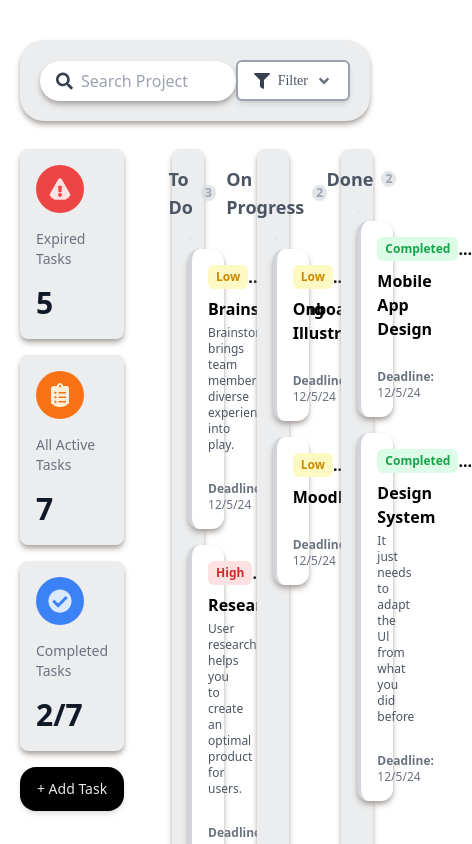
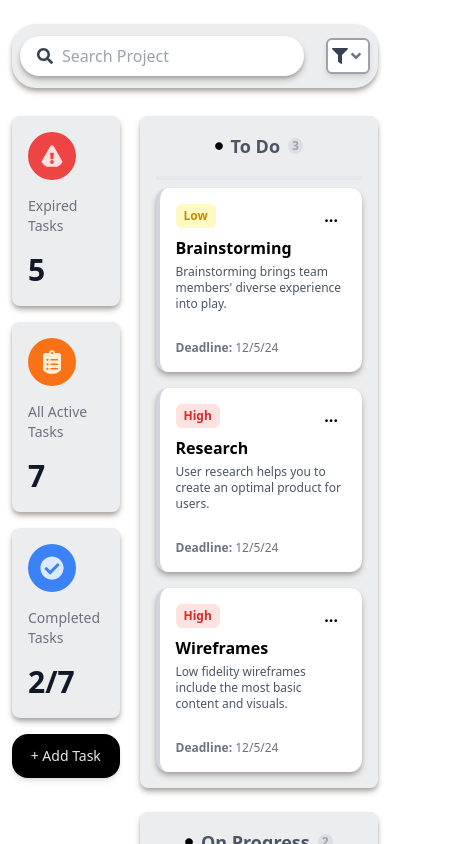
Before and after one commit to mohandwivedi01/task-manager, a React (Vite) app in the folder task-management/: page / in a window 390 px wide. Shown: the top 844 px of the page, 472 px wide, since content can reach past the window. Built offline with nearby package versions, Linux system fonts and the light colour scheme.

Commit message:
refactor: enhance layout and improve responsiveness in LandingPage component

```diff
--- a/task-management/src/components/LandingPage.jsx
+++ b/task-management/src/components/LandingPage.jsx
@@ -1,5 +1,5 @@
 import React, {useState} from "react";
-import { FaSearch, FaFilter, FaExclamationTriangle, FaClipboardList, FaCheckCircle, FaAngleDown, FaCircle } from "react-icons/fa";
+import { FaSearch, FaFilter, FaExclamationTriangle, FaClipboardList, FaCheckCircle, FaAngleDown, FaBars } from "react-icons/fa";
 import AddTask from "./AddTasks.jsx";
 import AssignedSuccessModal from "./AssignedSuccessModal.jsx";
 import CalendarModal from "./CalendarModel.jsx";
@@ -28,23 +28,24 @@ const LandingPage = () => {
   };
 
   return (
-    <div className="bg-white min-h-screen px-5 mt-10 mb-16">
+    <div className="bg-white min-h-screen px-3 mt-6 md:px-5 md:mt-10 mb-16">
       {/* Search & Filter */}
-      <div className="flex justify-between items-center bg-[#ECEDEE] px-5 py-5 rounded-3xl shadow-md shadow-stone-400 ">
+      <div className="flex w-full justify-between items-center bg-[#ECEDEE] py-3 px-2 md:px-5 md:py-5 rounded-3xl shadow-md shadow-stone-400 ">
         <div className="flex items-center bg-white rounded-full px-4 py-2 shadow-md shadow-stone-400 w-[284px]">
-          <FaSearch className="text-gray-700  h-[20px] w-[20px]" />
+          <FaSearch className="text-gray-700  lg:h-[20px] w-[20px]" />
           <input type="text" placeholder="Search Project" className="ml-2 outline-none w-full bg-white" />
         </div>
-        <button className="flex text-gray-600 items-center bg-white px-4 py-2 rounded-md shadow-md border-gray-400 border-2">
-          <FaFilter className="mr-2 text-gray-700 h-[16px] w-[16px]" />
-          <span className="font-[poppin] text-[14px]">Filter</span>
-          <FaAngleDown className="ml-2 text-gray-500  h-[16px] w-[16px]" />
+        <button className="flex text-gray-600 items-center bg-white px-1 md:px-4 py-2 ml-3 rounded-md shadow-md border-gray-400 border-2">
+          <FaFilter className="md:mr-2 text-gray-700 h-[16px] w-[16px]" />
+          <span className="hidden md:block font-[poppin] text-[14px]">Filter</span>
+          <FaAngleDown className="md:ml-2 text-gray-500  h-[16px] w-[16px]" />
         </button>
       </div>
 
       {/* Sidebar Summary */}
-      <div className="flex mt-7 space-x-12">
-        <div className="w-[240px] md:w-[322px] flex flex-col gap-4">
+      <div className="flex mt-7 space-x-5 md:space-x-12">
+        {/* <button className="flex"><FaBars className="text-xl"/></button> */}
+        <div className=" w-[200px] md:w-[322px] flex flex-col gap-4">
           <SummaryCard
             icon={<FaExclamationTriangle className="text-red-100 bg-red-500 h-12 w-12 p-3 rounded-full" />} title={"Expired Tasks"}
             count={5}
@@ -77,7 +78,7 @@ const LandingPage = () => {
                     />}
 
         {/* Columns */}
-        <div className="flex-grow grid grid-cols-3 gap-14 ml-6">
+        <div className="flex-grow grid md:grid-cols-3  gap-6 md:gap-14 md:ml-6">
           <TaskColumn
             title={"To Do"}
             color={"indigo"}
```
